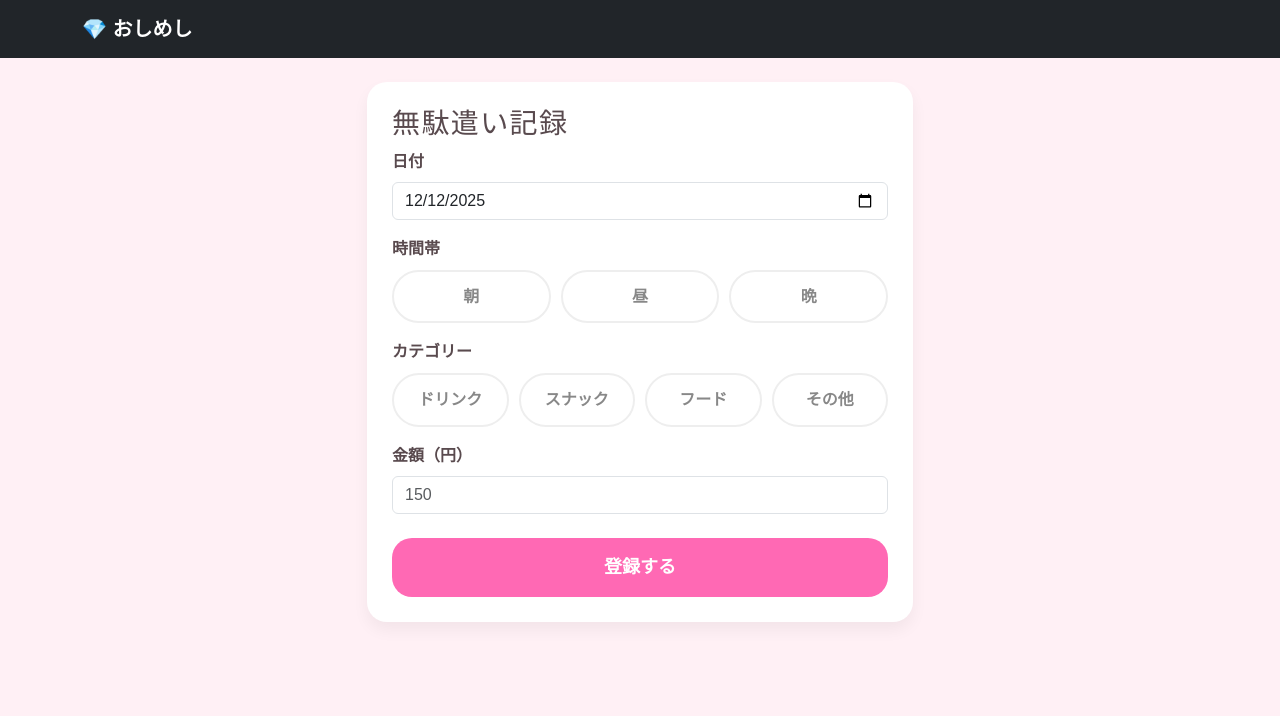
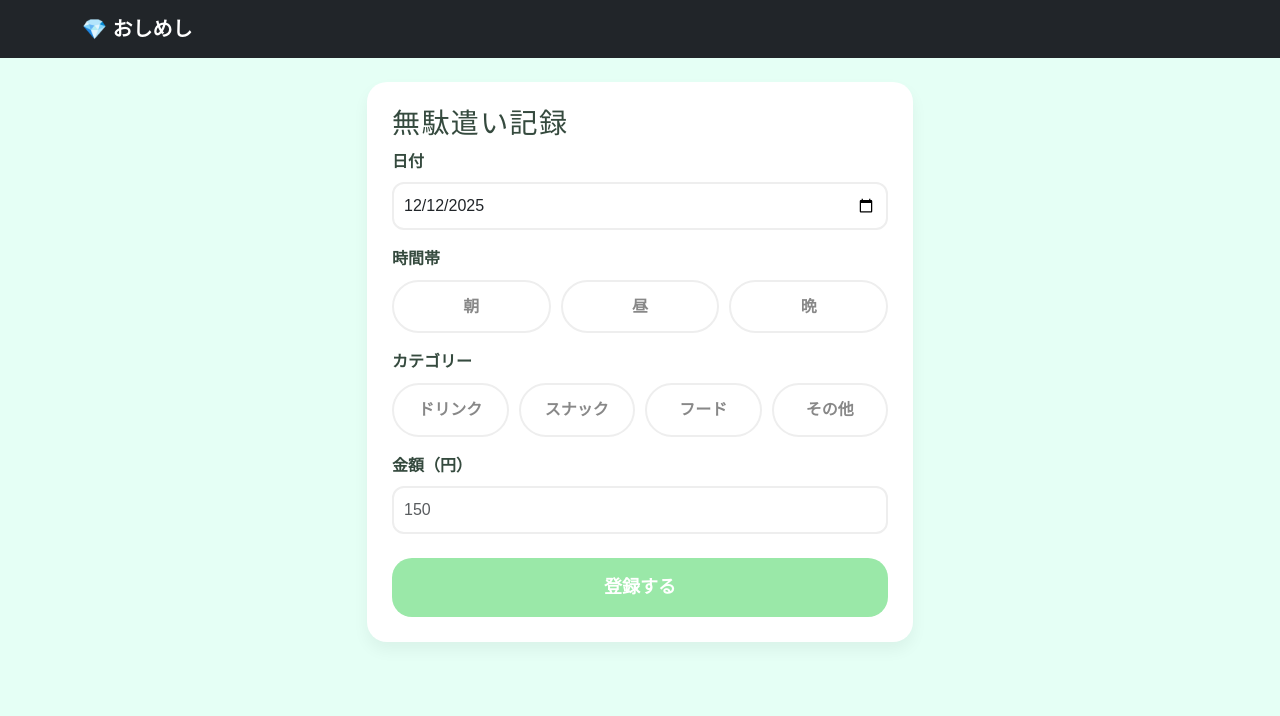
Before and after one commit to Yuu0413/hack_temp, a Flask app: template templates/datainsert.html in a window 1280 px wide. Shown: the top 716 px of the page. Run offline with Flask 3, Linux system fonts and the light colour scheme; the template is opened without the code that fills it, so the values that code supplies are empty; some web fonts are replaced.

Commit message:
💄テーマカラーテンプレートを５種類作成

```diff
--- a/static/css/style.css
+++ b/static/css/style.css
@@ -6,29 +6,69 @@
 /* =========================================
    2. 色の定義 (テーマカラー変数)
    ========================================= */
+
+/* --- パステルカラーの共通定義 --- */
 :root {
-    /* デフォルト: ピンク */
-    --primary-color: #ff69b4;
-    --primary-hover: #ff1493;
-    --accent-color: #33DD99;
-    --bg-color: #fff0f5;
-    --card-bg: #ffffff;
-    --text-color: #594a4e;
+    /* デフォルトテーマ (ピンク) */
+    --primary-color: #ff85a2;       /* メインカラー (ボタン、強調) */
+    --primary-hover: #ff5c77;       /* ホバー時の色 (濃いめ) */
+    --accent-color: #70d6ff;        /* アクセント (選択中など、ここではスカイブルー) */
+    --bg-color: #fff0f5;            /* 背景色 (極薄ピンク) */
+    --card-bg: #ffffff;             /* カードの背景 */
+    --text-color: #594a4e;          /* 文字色 (柔らかい茶色寄り) */
     --border-radius: 20px;
     --main-font: "Zen Maru Gothic", sans-serif;
 }
 
-/* <body> にこれらのクラスをつけると色が変わります */
-body.theme-blue   { --primary-color: #4da6ff; --primary-hover: #007bff; --bg-color: #e6f2ff; --text-color: #405060; }
-body.theme-yellow { --primary-color: #ffc107; --primary-hover: #ffca2c; --bg-color: #fffbea; --text-color: #5d5038; }
-body.theme-green  { --primary-color: #42d392; --primary-hover: #2ecc71; --bg-color: #f0fdf4; --text-color: #354a3e; }
-body.theme-purple { --primary-color: #9b59b6; --primary-hover: #8e44ad; --bg-color: #f3e5f5; --text-color: #4a3b50; }
+/* --- テーマ: ブルー (Cool Pastel) --- */
+body.theme-blue {
+    --primary-color: #70d6ff;       /* スカイブルー */
+    --primary-hover: #40c6e8;
+    --accent-color: #ff85a2;        /* アクセントにピンクを使用 */
+    --bg-color: #e6f7ff;            /* 薄い水色 */
+    --text-color: #405060;
+}
+
+/* --- テーマ: イエロー (Pop Pastel) --- */
+body.theme-yellow {
+    --primary-color: #ffde70;       /* ソフトイエロー */
+    --primary-hover: #ffc107;
+    --accent-color: #ff85a2;        /* アクセントにピンクを使用 */
+    --bg-color: #fffbe5;            /* 薄いクリーム色 */
+    --text-color: #5d5038;
+}
+
+/* --- テーマ: パープル (Lavender Pastel) --- */
+body.theme-purple {
+    --primary-color: #c2b1e8;       /* ラベンダー */
+    --primary-hover: #a591d1;
+    --accent-color: #ff85a2;        /* アクセントにピンクを使用 */
+    --bg-color: #f5f0ff;            /* 薄い紫 */
+    --text-color: #4a3b50;
+}
+
+/* --- テーマ: グリーン (Mint Pastel) --- */
+body.theme-green {
+    --primary-color: #9ae8a8;       /* ミントグリーン */
+    --primary-hover: #79d187;
+    --accent-color: #ff85a2;        /* アクセントにピンクを使用 */
+    --bg-color: #e5fff5;            /* 薄いミント色 */
+    --text-color: #354a3e;
+}
+
 
 /* =========================================
    3. 強制フォント適用設定
    ========================================= */
 /* あらゆる要素に対して Zen丸ゴシックを強制適用 */
 * {
+    font-family: var(--main-font) !important;
+}
+
+body,
+h1, h2, h3, h4, h5, h6,
+p, a, span, div, li,
+input, button, select, textarea, .form-control, .btn {
     font-family: var(--main-font) !important;
 }
 
@@ -40,16 +80,31 @@ body {
     line-height: 1.6;
 }
 
-/* 入力欄やボタンにフォントが反映されない問題を解決 */
-input, button, select, textarea, .btn, .form-control {
-    font-family: var(--main-font) !important;
-}
-
 h1, h2, h3, h4, h5, h6 {
     font-weight: 900;
     letter-spacing: 0.05em;
     margin-bottom: 20px;
 }
+
+/* --- 入力欄の個別設定 (datainsert.html用) --- */
+input[type="text"],
+input[type="number"],
+input[type="date"],
+input[type="password"],
+input[type="email"],
+.form-control { /* form-controlクラスにも適用 */
+    font-family: var(--main-font) !important;
+    background-color: #fff;
+    border: 2px solid #eee;
+    border-radius: 12px;
+    padding: 10px;
+    transition: border-color 0.2s;
+}
+.form-control:focus {
+    border-color: var(--primary-color);
+    box-shadow: 0 0 0 0.25rem rgba(var(--primary-color-rgb, 255, 133, 162), 0.25); /* プライマリーカラーに合わせてシャドウをつける（要ブラウザ対応） */
+}
+
 
 /* =========================================
    4. パーツのデザイン
--- a/templates/base.html
+++ b/templates/base.html
@@ -7,7 +7,7 @@
     <link href="https://cdn.jsdelivr.net/npm/bootstrap@5.3.0/dist/css/bootstrap.min.css" rel="stylesheet">
     <link rel="stylesheet" href="{{ url_for('static', filename='css/style.css') }}">
 </head>
-<body class=""> <nav class="navbar navbar-expand-lg navbar-dark bg-dark mb-4">
+<body class="theme-green"> <nav class="navbar navbar-expand-lg navbar-dark bg-dark mb-4">
         <div class="container">
             <a class="navbar-brand fw-bold" href="{{ url_for('index') }}">💎 おしめし</a>
             <div class="navbar-nav ms-auto">
```
Also changed, not shown: other parts of static/css/style.css (+30 -3 lines).
